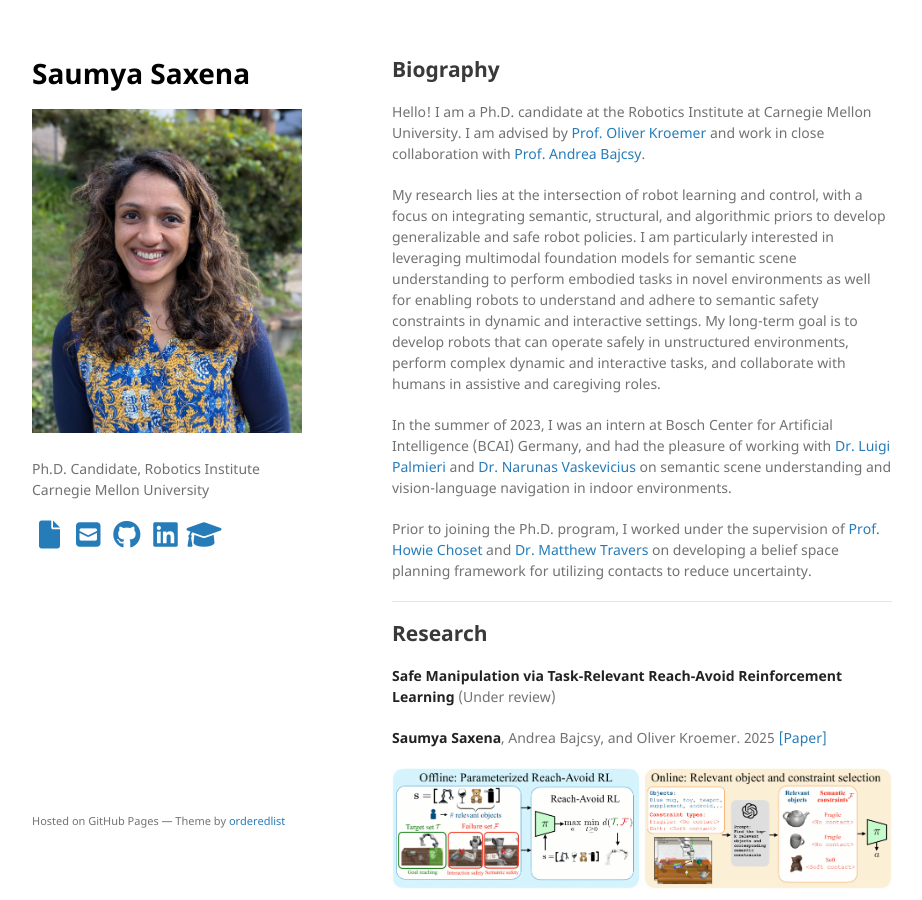
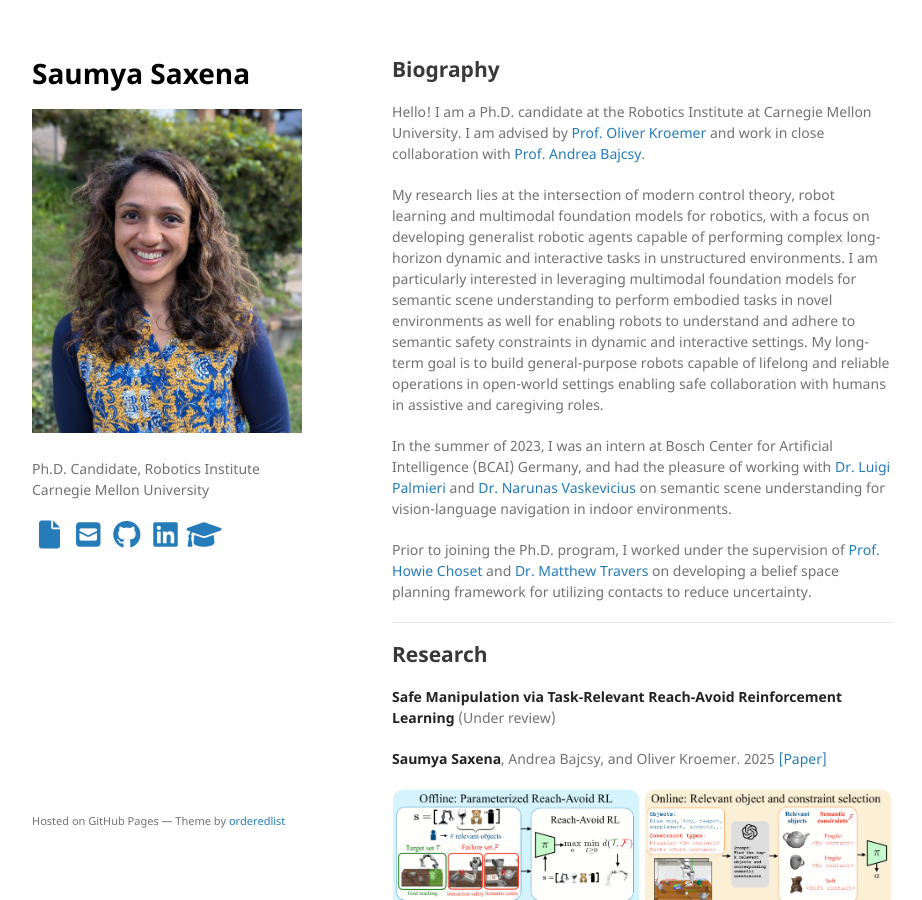
Before and after one commit to SaumyaSaxena/SaumyaSaxena.github.io, a Jekyll site: the page built from index.md, in a window 1280 px wide and 900 px high. Shown: the whole window, without its empty margins (178-1100 px from the left). Built offline with Jekyll 4.4.1, drawn with Linux system fonts in a browser that asks for light colours; the repository's description, which GitHub fills in, is left out; our own code applies the rules of GitHub Pages for plain Markdown files.

Commit message:
res statement

```diff
--- a/index.md
+++ b/index.md
@@ -6,7 +6,8 @@ Hello! I am a Ph.D. candidate at the Robotics Institute at Carnegie Mellon Unive
 
 <!-- My research lies at the intersection of robot learning, control, and perception, with a focus on leveraging semantic, structural, and algorithmic priors to develop generalizable and safe robot policies. I am particularly interested in leveraging large-scale foundation models for semantic scene understanding to perform interactive tasks such as embodied question answering and semantic constraint adherence in novel environments. My long-term goal is to develop robots that can operate safely in unstructured environments, perform complex dynamic and interactive tasks, and collaborate with humans in assistive and caregiving roles. -->
 
-My research lies at the intersection of robot learning and control, with a focus on integrating semantic, structural, and algorithmic priors to develop generalizable and safe robot policies. I am particularly interested in leveraging multimodal foundation models for semantic scene understanding to perform embodied tasks in novel environments as well for enabling robots to understand and adhere to semantic safety constraints in dynamic and interactive settings. My long-term goal is to develop robots that can operate safely in unstructured environments, perform complex dynamic and interactive tasks, and collaborate with humans in assistive and caregiving roles.
+My research lies at the intersection of modern control theory, robot learning and multimodal foundation models for robotics, with a focus on developing generalist robotic agents capable of performing complex long-horizon dynamic and interactive tasks in unstructured environments. I am particularly interested in leveraging multimodal foundation models for semantic scene understanding to perform embodied tasks in novel environments as well for enabling robots to understand and adhere to semantic safety constraints in dynamic and interactive settings. My long-term goal is to build general-purpose robots capable of lifelong and reliable operations in open-world settings enabling safe collaboration with humans in assistive and caregiving roles.
+
 
 <!-- such as identifying and adhering to semantic safety constraints. -->
  <!-- I am particularly interested in leveraging large-scale foundation models for semantic reasoning -- enabling robots to understand and adhere to safety constraints as well as for semantic scene understanding for embodied tasks in novel environments.  -->
@@ -21,7 +22,7 @@ My long-term goal lies in enabling robots to perform contact-rich dynamic and in
 <!-- and learning stable compositional dynamic models and differentiable optimal skills that generalize to more complex environments and tasks.  -->
 <!-- My long-term goal is to learn robot policies for assistive robotic systems in the real-world and equip robots with skills that demonstrate their ability to work alongside humans in an assistive and caregiving role. I believe that for real-world application of robotics in everyday tasks, it is imperative that we take inspiration from humans and develop systems and control methodologies that utilize robot full body dynamics and support from the environment while ensuring implicit metrics of safety. -->
 
-In the summer of 2023, I was an intern at Bosch Center for Artificial Intelligence (BCAI) Germany, and had the pleasure of working with [Dr. Luigi Palmieri](https://palmieri.github.io/) and [Dr. Narunas Vaskevicius](https://scholar.google.com/citations?user=U3KSTwkAAAAJ&hl=en) on semantic scene understanding and vision-language navigation in indoor environments.
+In the summer of 2023, I was an intern at Bosch Center for Artificial Intelligence (BCAI) Germany, and had the pleasure of working with [Dr. Luigi Palmieri](https://palmieri.github.io/) and [Dr. Narunas Vaskevicius](https://scholar.google.com/citations?user=U3KSTwkAAAAJ&hl=en) on semantic scene understanding for vision-language navigation in indoor environments.
 
 Prior to joining the Ph.D. program, I worked under the supervision of [Prof. Howie Choset](https://www.ri.cmu.edu/ri-faculty/howie-choset/) and [Dr. Matthew Travers](https://www.ri.cmu.edu/ri-faculty/matthew-j-travers/) on developing a belief space planning framework for utilizing contacts to reduce uncertainty.
  <!-- by combining the exploration benefits of sampling-based methods and the exploitation benefits of optimization-based approaches. -->
```
